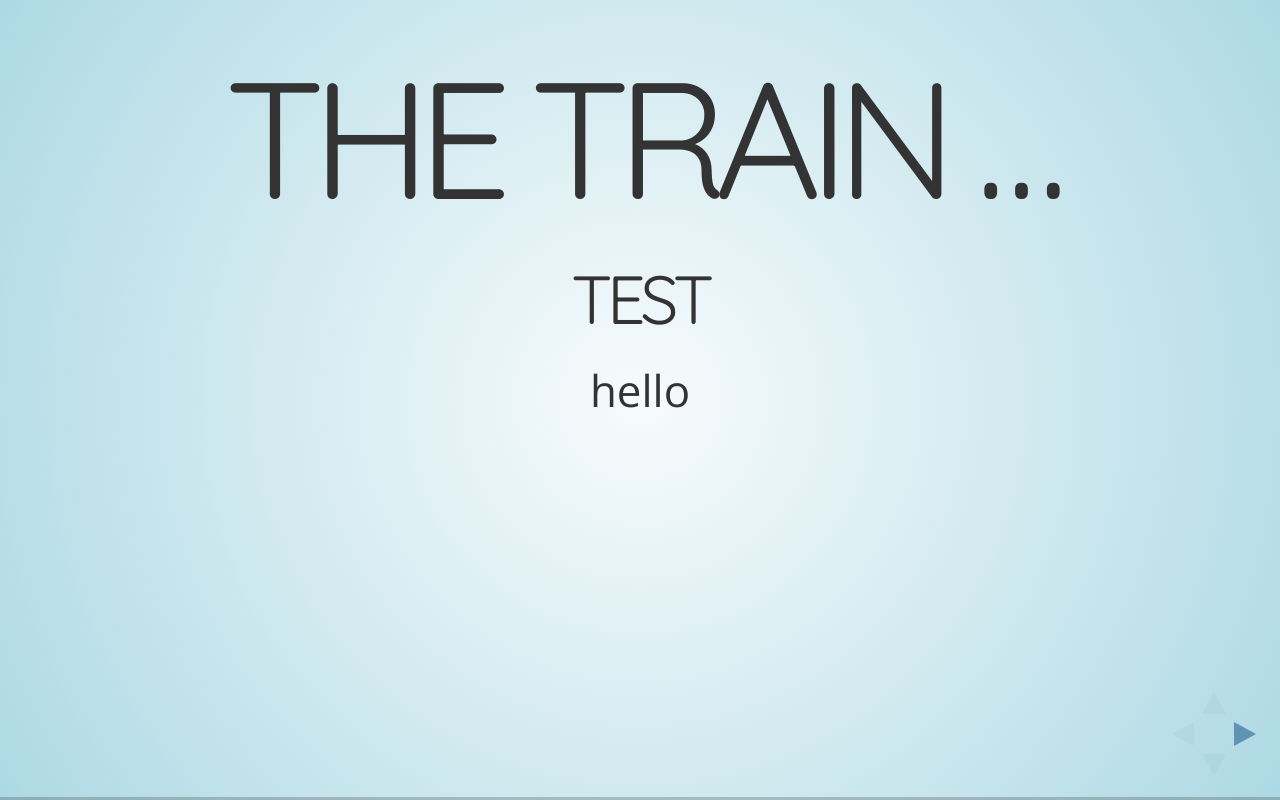
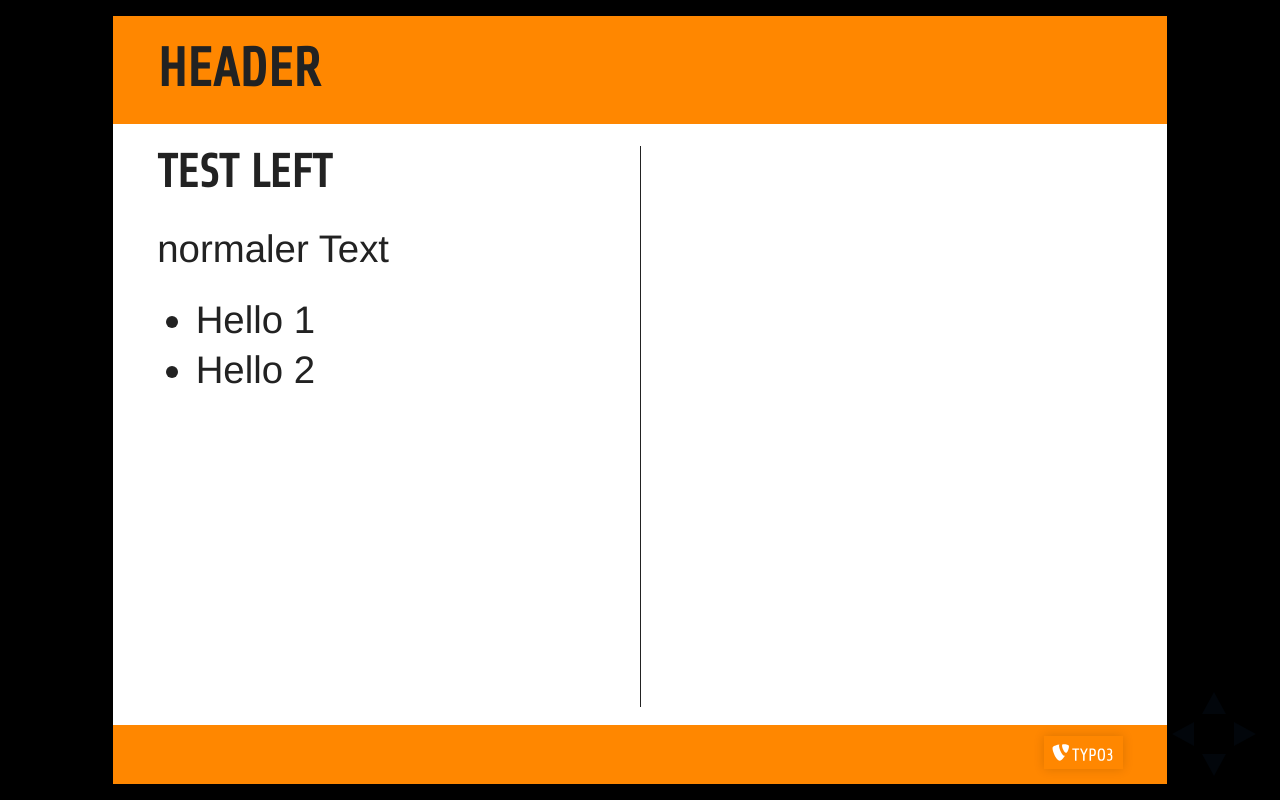
Before and after one commit to mschwemer/mtug_20170404_typo3cms8lts, a website: page index.html in a window 1280 px wide. Drawn offline with nearby package versions, Linux system fonts and the light colour scheme.

Commit message:
[FEATURE] Add basic slide show

```diff
--- a/index.html
+++ b/index.html
@@ -7,7 +7,7 @@
 		<title>reveal.js</title>
 
 		<link rel="stylesheet" href="css/reveal.css">
-		<link rel="stylesheet" href="css/theme/sky.css">
+		<link rel="stylesheet" href="css/theme/typo3.css">
 
 		<!-- Theme used for syntax highlighting of code -->
 		<link rel="stylesheet" href="lib/css/zenburn.css">
@@ -24,25 +24,34 @@
 	<body>
 		<div class="reveal">
 			<div class="slides">
-				<section data-transition="slide">
-					<h1>The train …</h1>
-					<h3>Test</h3>
-					<div>hello</div>
-				</section>
-				<section data-transition="slide">
-					and on …
-				</section>
-				<section data-transition="slide-in fade-out">
-					and stops.
-				</section>
-				<section data-transition="fade-in slide-out">
-					(Passengers entering and leaving)
-				</section>
-				<section data-transition="slide">
-					And it starts again.
+				<section data-transition="fade">
+					<h1>Header</h1>
+					<div class="left">
+						<h2>Test Left</h2>
+						<p>normaler Text</p>
+						<ul>
+							<li>Hello 1</li>
+							<li>Hello 2</li>
+						</ul>
+					</div>
+					<div class="right-border">
+
+
+					</div>
+					<div class="footer"><img src="lib/img/typo3-white.svg"></div>
 				</section>
 			</div>
 		</div>
+
+		<!--  #### Slide template ####
+
+				<section data-transition="fade">
+					<h1></h1>
+					<p>And it starts again.</p>
+					<div class="footer"><img src="lib/img/typo3-white.svg"></div>
+				</section>
+
+		-->
 
 		<script src="lib/js/head.min.js"></script>
 		<script src="js/reveal.js"></script>
@@ -52,6 +61,7 @@
 			Reveal.initialize({
 				history: true,
                 center: false,
+                backgroundTransition: 'zoom',
 
 				// More info https://github.com/hakimel/reveal.js#dependencies
 				dependencies: [
```
